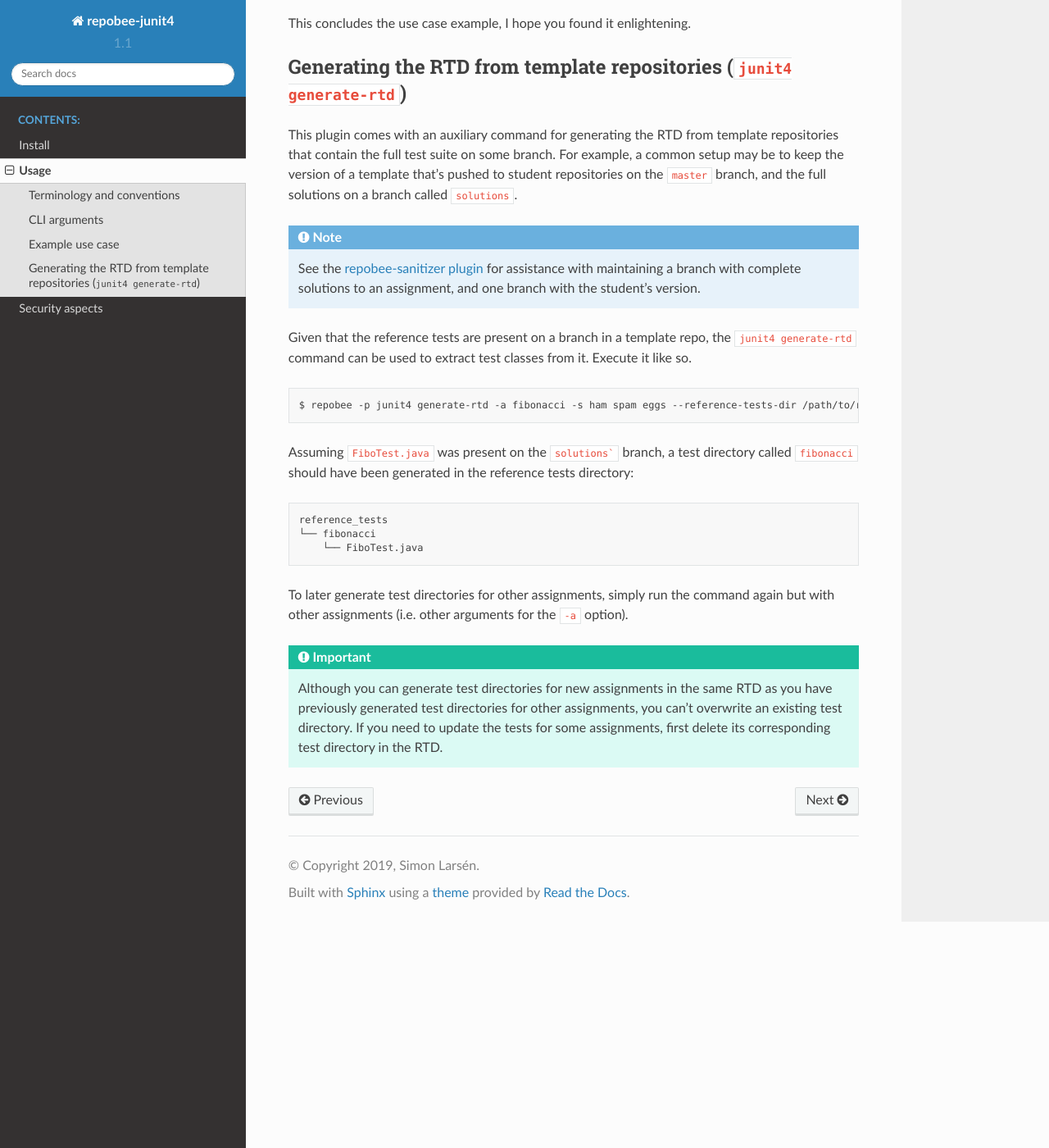
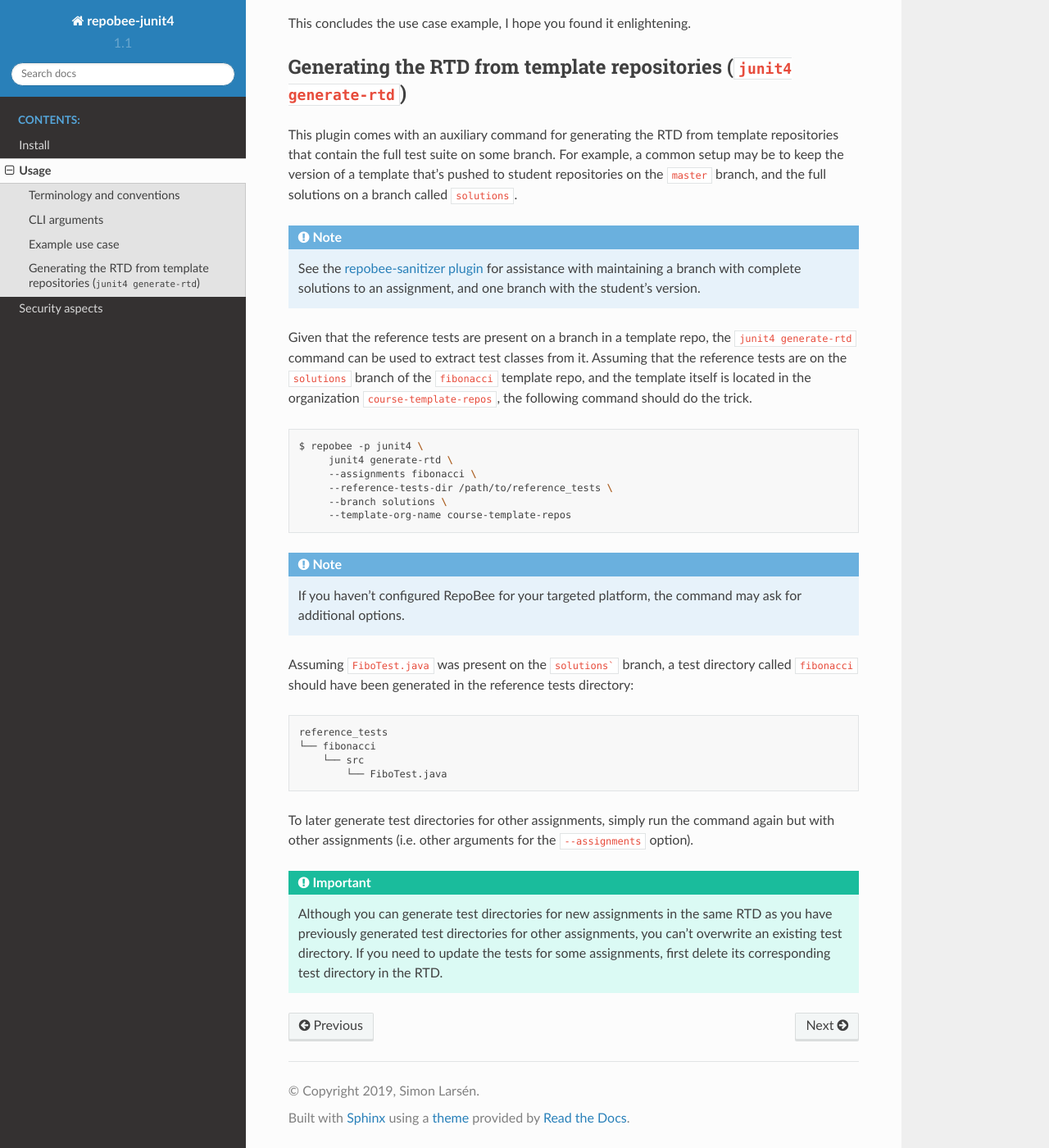
Before and after one commit to repobee/repobee-junit4, a Sphinx documentation site: the page built from docs/usage.rst, in a window 1280 px wide and 1400 px high, scrolled down 3741 px. Shown: the whole window at 82% size. Built offline with Sphinx 7.4.7 and the Read the Docs theme 2.0.0, drawn with Linux system fonts in a browser that asks for light colours.

Commit message:
[docs] Improve generate-rtd usage docs (#98)

````diff
--- a/docs/usage.rst
+++ b/docs/usage.rst
@@ -200,25 +200,39 @@ repositories on the ``master`` branch, and the full solutions on a branch called
 
 Given that the reference tests are present on a branch in a template repo, the
 ``junit4 generate-rtd`` command can be used to extract test classes from it.
-Execute it like so.
+Assuming that the reference tests are on the ``solutions`` branch of the
+``fibonacci`` template repo, and the template itself is located in the
+organization ``course-template-repos``, the following command should do the
+trick.
 
 .. code-block:: bash
 
-   $ repobee -p junit4 generate-rtd -a fibonacci -s ham spam eggs --reference-tests-dir /path/to/reference_tests --branch solutions
+   $ repobee -p junit4 \
+        junit4 generate-rtd \
+        --assignments fibonacci \
+        --reference-tests-dir /path/to/reference_tests \
+        --branch solutions \
+        --template-org-name course-template-repos
 
-Assuming ``FiboTest.java`` was present on the ``solutions``` branch, a
-test directory called ``fibonacci`` should have been generated in the
-reference tests directory:
+.. note::
+
+    If you haven't configured RepoBee for your targeted platform, the command
+    may ask for additional options.
+
+Assuming ``FiboTest.java`` was present on the ``solutions``` branch, a test
+directory called ``fibonacci`` should have been generated in the reference
+tests directory:
 
 .. code-block:: bash
 
    reference_tests
    └── fibonacci
-       └── FiboTest.java
+       └── src
+           └── FiboTest.java
 
 To later generate test directories for other assignments, simply run the
-command again but with other assignments (i.e. other arguments for the ``-a``
-option).
+command again but with other assignments (i.e. other arguments for the
+``--assignments`` option).
 
 .. important::
 
````
